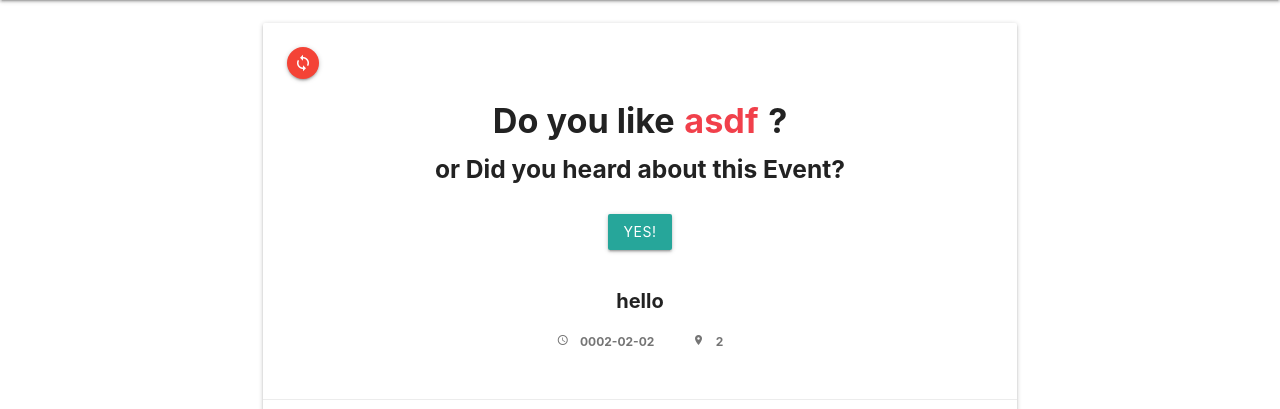
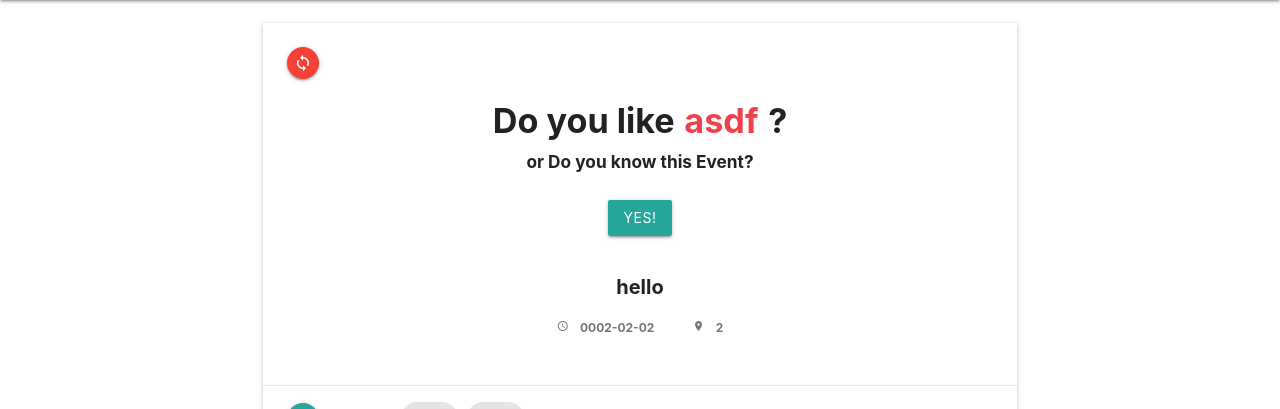
Before and after one commit to KinamSalad/Eventence, a Django app: page /post_list/ in a window 1280 px wide. Shown: the part 64-473 px from the top of the page. Run offline with Django 3.2, Linux system fonts and the light colour scheme; data comes from the database, SQL or seed files in the repository; data that the repository does not hold is empty; some libraries are stand-ins or nearby versions.

Commit message:
UI change 4

```diff
--- a/blog/templates/blog/post_list.html
+++ b/blog/templates/blog/post_list.html
@@ -19,7 +19,7 @@
                           <b id = "suffix-{{ post.pk }}">{{post.keyword_suffix}}
                         </b>
                       </h4>
-                      <h5><b> or Did you heard about this Event? </b></h5>
+                      <h6><b> or Do you know this Event? </b></h6>
                       <a href = "{% url 'post_detail' pk=post.pk %}" class="waves-effect waves-light btn" style="margin-top: 3%; margin-bottom:4%;">
                         <b>YES!</b>
                       </a>
```
